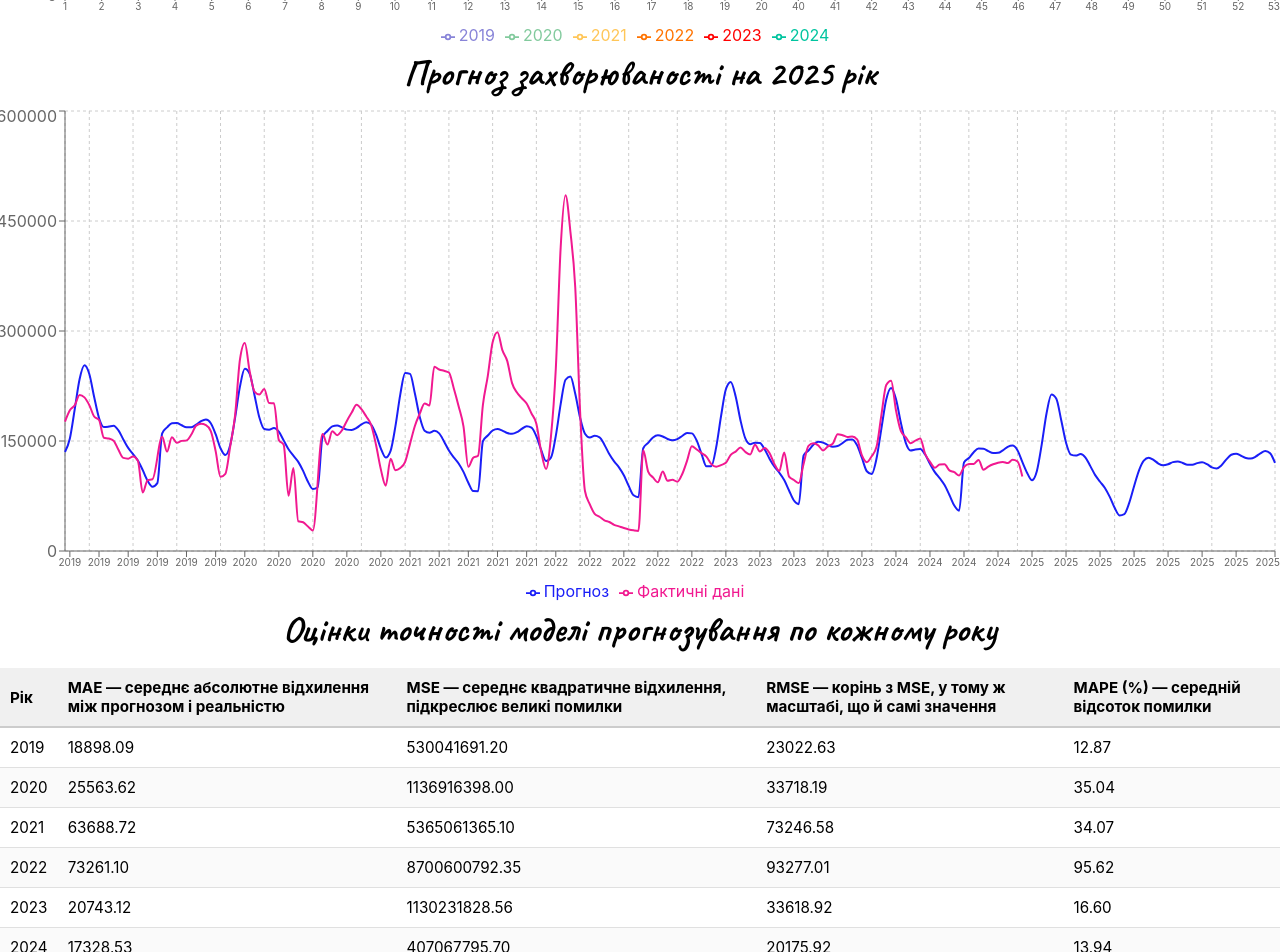
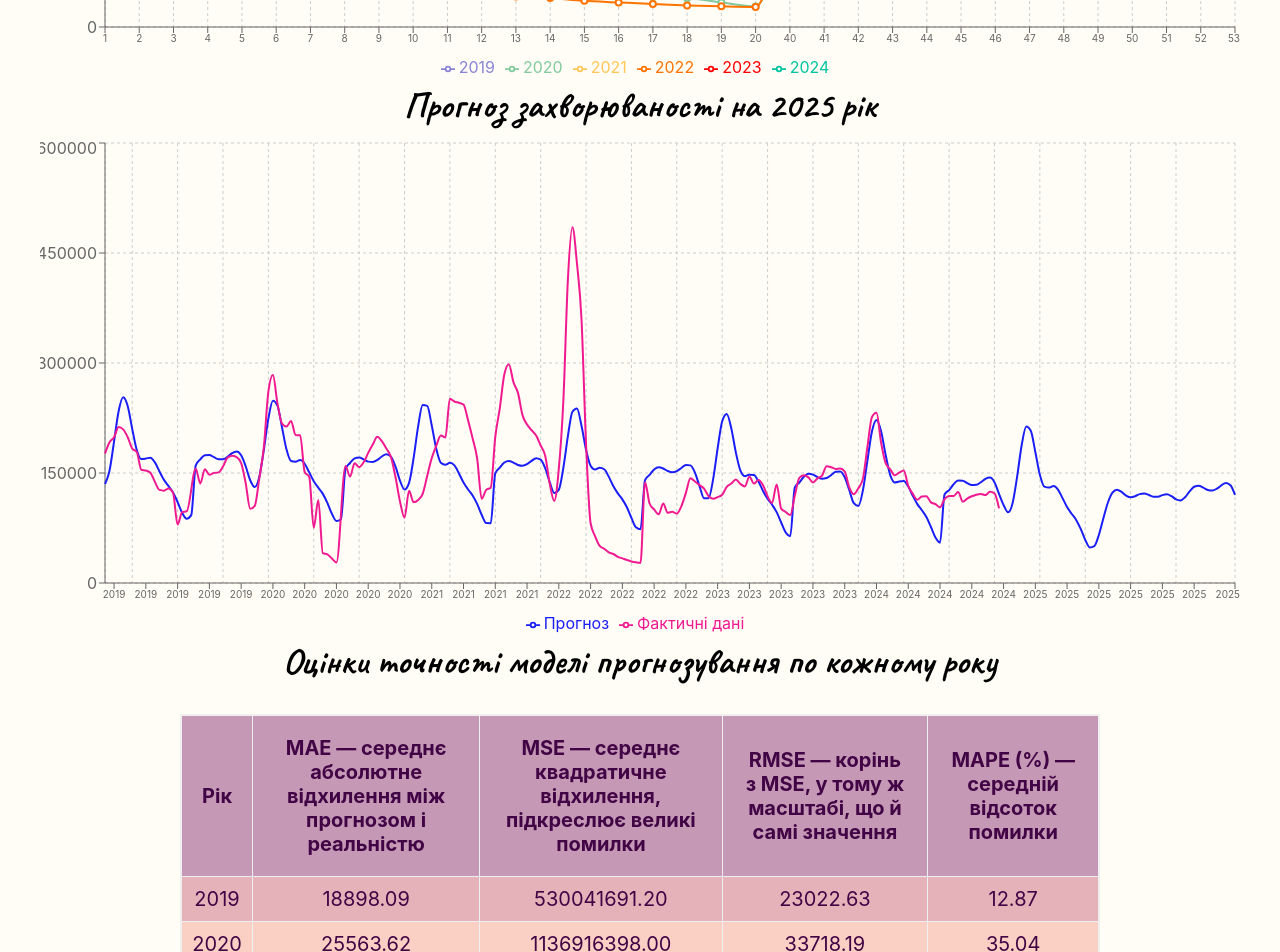
Before and after one commit to KHARKIVSKA-KURKUMA/FluChart, a React (Vite) app: page /forecast in a window 1280 px wide. Shown: the part 540-1492 px from the top of the page. Built offline with nearby package versions, Linux system fonts and the light colour scheme.

Commit message:
updated metrics table

```diff
--- a/package.json
+++ b/package.json
@@ -20,6 +20,7 @@
     "react": "^18.2.0",
     "react-dom": "^18.2.0",
     "react-icons": "^5.5.0",
+    "react-loader-spinner": "^6.1.6",
     "react-router-dom": "^7.2.0",
     "recharts": "^2.15.1",
     "styled-components": "^6.1.15"
--- a/src/components/FluTrendChart/FluTrendChart.styled.jsx
+++ b/src/components/FluTrendChart/FluTrendChart.styled.jsx
@@ -4,7 +4,7 @@ const Headline = styled.h2`
   text-align: center;
   margin-bottom: 10px;
   font-family: "Caveat", cursive;
-  font-size: 36px;
+  font-size: 46px;
 `;
 
 const Descr = styled.p`
--- a/src/components/ForecastChart/ForecastChart.jsx
+++ b/src/components/ForecastChart/ForecastChart.jsx
@@ -1,9 +1,5 @@
 import { useEffect, useState } from "react";
 import { parse, startOfISOWeek, format } from "date-fns";
-import styled from "styled-components";
-import forecastJson from "../../../data/flu_forecast.json";
-import realJson from "../../../data/fluStats.json";
-
 import {
   LineChart,
   Line,
@@ -14,14 +10,11 @@ import {
   ResponsiveContainer,
   Legend,
 } from "recharts";
+import forecastJson from "../../../data/flu_forecast.json";
+import realJson from "../../../data/fluStats.json";
 import ForecastMetrics from "./ForecastMetrics/ForecastMetrics";
-
-const Headline = styled.h2`
-  text-align: center;
-  margin-bottom: 10px;
-  font-family: "Caveat", cursive;
-  font-size: 36px;
-`;
+import { Headline, ForecastContainer } from "./ForecastChart.styled";
+import Loader from "../Loader/Loader";
 
 const ForecastChart = () => {
   const [forecastData, setForecastData] = useState([]);
@@ -62,9 +55,10 @@ const ForecastChart = () => {
   });
 
   return (
-    <div style={{ width: "100%", height: "500px" }}>
+    <>
       <Headline>Прогноз захворюваності на 2025 рік</Headline>
       {forecastData.length > 0 ? (
+        <ForecastContainer>
           <ResponsiveContainer>
             <LineChart data={mergedData}>
               <CartesianGrid strokeDasharray="3 3" />
@@ -94,14 +88,13 @@ const ForecastChart = () => {
                 connectNulls={true}
               />
             </LineChart>
-        </ResponsiveContainer>
+          </ResponsiveContainer>{" "}
+        </ForecastContainer>
       ) : (
-        <p style={{ textAlign: "center", marginTop: "2rem" }}>
-          Завантаження даних...
-        </p>
+        <Loader />
       )}
       <ForecastMetrics forecastData={forecastData} realData={realData} />
-    </div>
+    </>
   );
 };
 
--- /dev/null
+++ b/src/components/ForecastChart/ForecastChart.styled.jsx
@@ -0,0 +1,15 @@
+import styled from "styled-components";
+
+const Headline = styled.h2`
+  text-align: center;
+  margin-bottom: 10px;
+  font-family: "Caveat", cursive;
+  font-size: 36px;
+`;
+
+const ForecastContainer = styled.div`
+  width: 100%;
+  height: 500px;
+`;
+
+export { Headline, ForecastContainer };
--- a/src/components/ForecastChart/ForecastMetrics/ForecastMetrics.jsx
+++ b/src/components/ForecastChart/ForecastMetrics/ForecastMetrics.jsx
@@ -1,6 +1,13 @@
 import { useEffect, useState } from "react";
 import PropTypes from "prop-types";
-import { Table, Td, Th, Tr, Headline } from "./ForecastMetrics.styled";
+import {
+  Table,
+  Td,
+  Th,
+  Tr,
+  Headline,
+  Container,
+} from "./ForecastMetrics.styled";
 
 const ForecastMetrics = ({ forecastData, realData }) => {
   const [metricsByYear, setMetricsByYear] = useState([]);
@@ -47,7 +54,7 @@ const ForecastMetrics = ({ forecastData, realData }) => {
   }, [forecastData, realData]);
 
   return (
-    <div>
+    <Container>
       <Headline>Оцінки точності моделі прогнозування по кожному року</Headline>
       <Table>
         <thead>
@@ -79,7 +86,7 @@ const ForecastMetrics = ({ forecastData, realData }) => {
           ))}
         </tbody>
       </Table>
-    </div>
+    </Container>
   );
 };
 
--- a/src/components/ForecastChart/ForecastMetrics/ForecastMetrics.styled.jsx
+++ b/src/components/ForecastChart/ForecastMetrics/ForecastMetrics.styled.jsx
@@ -1,28 +1,43 @@
 import styled from "styled-components";
+
+const Container = styled.div`
+  display: flex;
+  flex-direction: column;
+  align-items: center;
+  padding: 0px 140px;
+`;
 
 const Table = styled.table`
   width: 100%;
   border-collapse: collapse;
-  margin-top: 1rem;
-  font-size: 0.95rem;
+  margin-top: 20px;
+  font-size: 18px;
+  border: 2px solid #efefef;
 `;
 
 const Th = styled.th`
-  padding: 10px;
-  background-color: #f0f0f0;
-  border-bottom: 2px solid #ccc;
-  text-align: left;
-  cursor: help;
+  padding: 20px;
+  background-color: #c599b6;
+  text-align: center;
+  color: #410445;
+  font-size: 20px;
+  border: 1px solid #efefef;
 `;
 
 const Td = styled.td`
   padding: 10px;
-  border-bottom: 1px solid #e0e0e0;
+  border: 1px solid #efefef;
+  text-align: center;
+  color: #410445;
+  font-size: 20px;
 `;
 
 const Tr = styled.tr`
+  &:nth-child(odd) {
+    background-color: #e6b2ba;
+  }
   &:nth-child(even) {
-    background-color: #fafafa;
+    background-color: #fad0c4;
   }
 `;
 
@@ -33,4 +48,4 @@ const Headline = styled.h2`
   font-size: 36px;
 `;
 
-export { Table, Td, Th, Tr, Headline };
+export { Table, Td, Th, Tr, Headline, Container };
--- /dev/null
+++ b/src/components/Loader/Loader.jsx
@@ -0,0 +1,27 @@
+import { Triangle } from "react-loader-spinner";
+import styled from "styled-components";
+
+const LoadingDesc = styled.p`
+  font-size: 23px;
+  text-align: center;
+  margin-top: 5px;
+`;
+
+const Loader = () => {
+  return (
+    <>
+      <Triangle
+        visible={true}
+        height="100"
+        width="100"
+        color="#ff0000"
+        ariaLabel="triangle-loading"
+        wrapperStyle={{ justifyContent: "center" }}
+        wrapperClass=""
+      />
+      <LoadingDesc>Завантаження даних...</LoadingDesc>
+    </>
+  );
+};
+
+export default Loader;
--- a/src/pages/ForecastPage.jsx
+++ b/src/pages/ForecastPage.jsx
@@ -1,14 +1,20 @@
+import styled from "styled-components";
 import BackButton from "../components/BackButton/BackButton";
 import FluTrendChart from "../components/FluTrendChart/FluTrendChart";
 import ForecastChart from "../components/ForecastChart/ForecastChart";
 
+const Container = styled.div`
+  padding: 20px 40px;
+  background-color: #fffdf6;
+`;
+
 const ForecastPage = () => {
   return (
-    <div>
+    <Container>
       <BackButton />
       <FluTrendChart />
       <ForecastChart />
-    </div>
+    </Container>
   );
 };
 
```
Also changed, not shown: 1 other file (tests, documents, lock files or other folders). Lines whose indentation alone changed are shown as unchanged.
